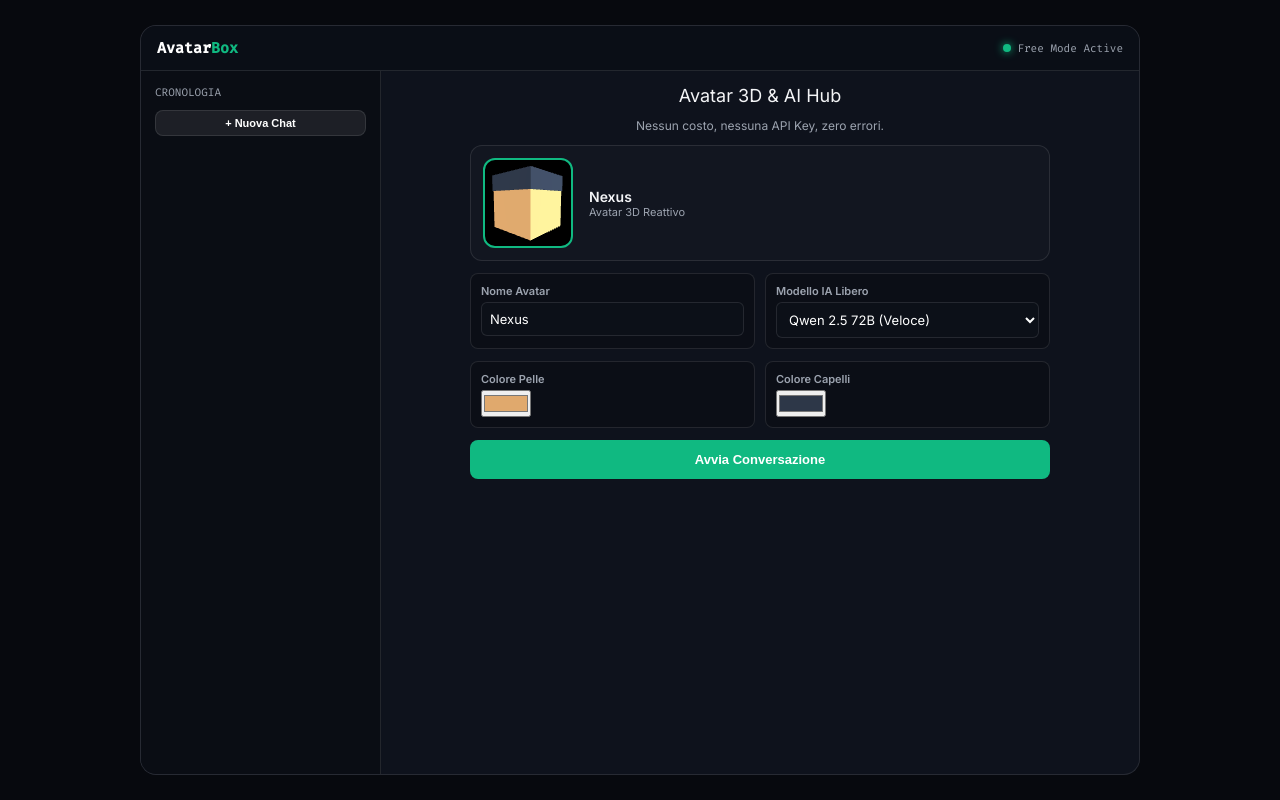
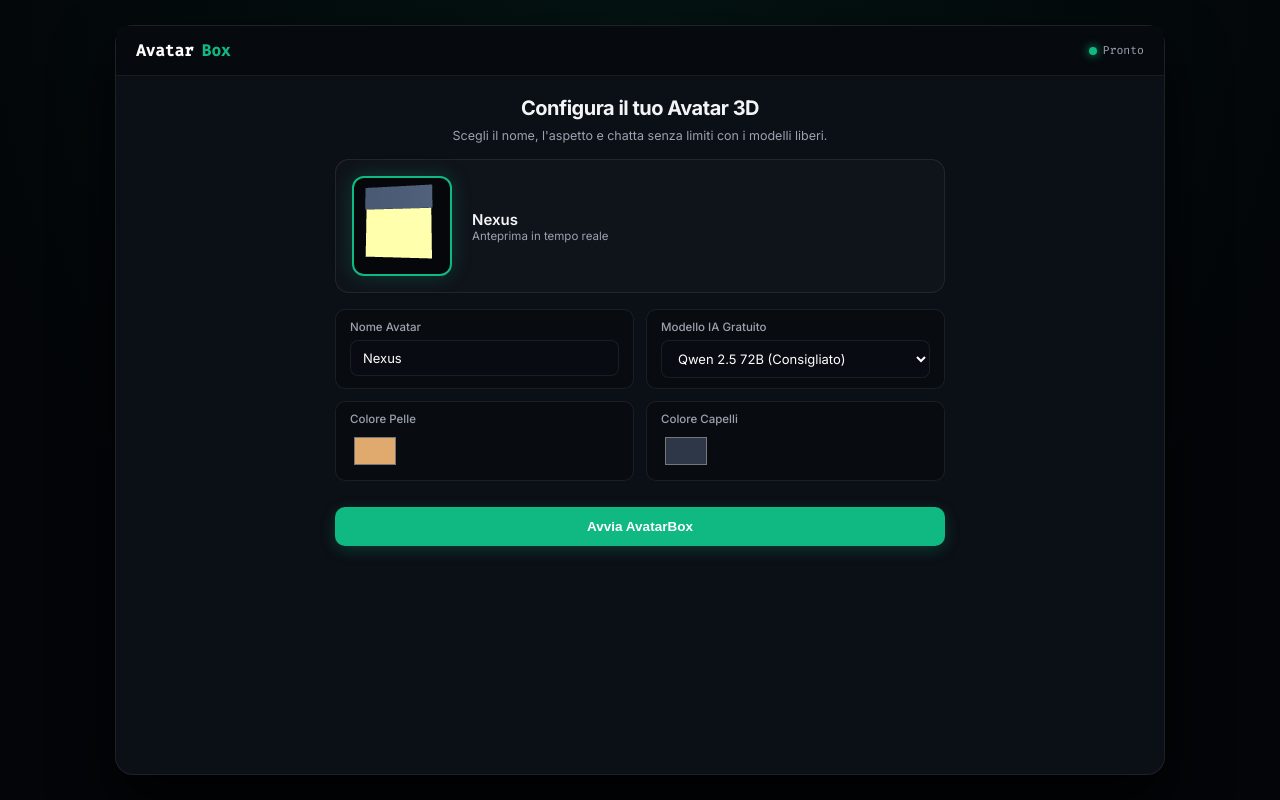
Before and after one commit to lanzettanicola-glitch/avatarbox, a website: page index.html in a window 1280 px wide. Drawn offline with nearby package versions, Linux system fonts and the light colour scheme.

Commit message:
Update index.html

```diff
--- a/index.html
+++ b/index.html
@@ -3,61 +3,64 @@
 <head>
 <meta charset="UTF-8">
 <meta name="viewport" content="width=device-width, initial-scale=1.0, maximum-scale=1.0, user-scalable=no">
-<title>AvatarBox — Free AI 3D Hub</title>
+<title>AvatarBox — Ultimate AI & 3D Hub</title>
 <script src="https://cdnjs.cloudflare.com/ajax/libs/three.js/r128/three.min.js"></script>
 <style>
-@import url('https://fonts.googleapis.com/css2?family=Fira+Code:wght@400;500&family=Inter:wght@400;600;700&display=swap');
+@import url('https://fonts.googleapis.com/css2?family=Fira+Code:wght@400;500&family=Inter:wght@300;400;500;600;700&display=swap');
 
 :root {
-  --bg: #07090e;
-  --panel: rgba(15, 20, 30, 0.95);
-  --border: rgba(255, 255, 255, 0.1);
+  --bg: #030508;
+  --panel: rgba(12, 16, 24, 0.95);
+  --border: rgba(255, 255, 255, 0.08);
   --accent: #10b981;
-  --accent-glow: rgba(16, 185, 129, 0.2);
+  --accent-glow: rgba(16, 185, 129, 0.25);
   --text: #f3f4f6;
   --sub: #9ca3af;
-  --user-bg: rgba(16, 185, 129, 0.15);
+  --user-bg: rgba(16, 185, 129, 0.18);
   --danger: #ef4444;
 }
 
 * {
   box-sizing: border-box;
   margin: 0;
-  padding: 0;
+  padding: 0.;
   -webkit-tap-highlight-color: transparent;
 }
 
 body {
   background-color: var(--bg);
+  background-image: radial-gradient(circle at 50% 0%, rgba(16, 185, 129, 0.08), transparent 70%);
   color: var(--text);
   font-family: 'Inter', -apple-system, sans-serif;
   min-height: 100vh;
   display: flex;
   justify-content: center;
   align-items: center;
-  overflow-x: hidden;
+  overflow: hidden;
 }
 
 #app {
   width: 100vw;
   height: 100vh;
-  max-width: 1000px;
+  max-width: 1050px;
   max-height: 750px;
   background: var(--panel);
+  backdrop-filter: blur(20px);
+  -webkit-backdrop-filter: blur(20px);
   border: 1px solid var(--border);
   display: flex;
   flex-direction: column;
   position: relative;
-  overflow: hidden;
+  box-shadow: 0 30px 60px rgba(0,0,0,0.8);
 }
 
 @media (min-width: 768px) {
-  #app { border-radius: 16px; }
+  #app { border-radius: 18px; }
 }
 
 header {
-  background: rgba(10, 14, 22, 0.9);
-  padding: 12px 16px;
+  background: rgba(6, 9, 14, 0.9);
+  padding: 14px 20px;
   border-bottom: 1px solid var(--border);
   display: flex;
   justify-content: space-between;
@@ -67,236 +70,207 @@ header {
   flex-shrink: 0;
 }
 
-.logo { font-weight: 700; color: #fff; font-size: 15px; }
+.logo { font-weight: 700; color: #fff; font-size: 16px; display: flex; align-items: center; gap: 8px; }
 .logo span { color: var(--accent); }
 
-.status { font-size: 11px; color: var(--sub); display: flex; align-items: center; gap: 6px; }
-.status-dot { width: 8px; height: 8px; background: var(--accent); border-radius: 50%; box-shadow: 0 0 8px var(--accent); }
+.status { font-size: 11.5px; color: var(--sub); display: flex; align-items: center; gap: 6px; }
+.status-dot { width: 8px; height: 8px; background: var(--accent); border-radius: 50%; box-shadow: 0 0 10px var(--accent); }
 
-.layout { display: flex; flex: 1; overflow: hidden; position: relative; }
+.main-layout { display: flex; flex: 1; overflow: hidden; position: relative; }
 
-#sidebar {
-  width: 240px;
-  background: #0a0d14;
-  border-right: 1px solid var(--border);
-  padding: 14px;
-  display: flex;
-  flex-direction: column;
-  gap: 10px;
-  z-index: 10;
-  transition: transform 0.3s ease;
-}
-
-@media (max-width: 767px) {
-  #sidebar {
-    position: absolute; top:0; bottom:0; left:0;
-    transform: translateX(-100%);
-    box-shadow: 10px 0 25px rgba(0,0,0,0.8);
-  }
-  #sidebar.open { transform: translateX(0); }
-}
-
-.sidebar-title { font-size: 11px; text-transform: uppercase; color: var(--sub); font-family: 'Fira Code', monospace; }
-
-.history-list { flex: 1; overflow-y: auto; display: flex; flex-direction: column; gap: 6px; }
-.history-item {
-  padding: 8px 10px;
-  background: rgba(255,255,255,0.03);
-  border: 1px solid var(--border);
-  border-radius: 6px;
-  font-size: 12px;
-  color: var(--sub);
-  cursor: pointer;
-  white-space: nowrap;
-  overflow: hidden;
-  text-overflow: ellipsis;
-}
-
-.main { flex: 1; display: flex; flex-direction: column; padding: 14px; min-width: 0; overflow: hidden; }
-
-.setup-container {
-  max-width: 580px;
+/* Setup & Configuration View */
+.setup-screen {
+  flex: 1;
+  max-width: 650px;
   margin: 0 auto;
-  width: 100%;
-  height: 100%;
+  padding: 20px;
   overflow-y: auto;
   display: flex;
   flex-direction: column;
-  gap: 12px;
-  padding-bottom: 20px;
-}
-
-.setup-title { font-size: 18px; text-align: center; }
-.setup-sub { font-size: 12px; color: var(--sub); text-align: center; }
-
-.preview-card {
-  background: rgba(255,255,255,0.02);
-  border: 1px solid var(--border);
-  border-radius: 12px;
-  padding: 12px;
-  display: flex;
-  align-items: center;
   gap: 16px;
 }
 
-.avatar-box {
-  width: 90px; height: 90px;
+.setup-title { font-size: 20px; font-weight: 700; text-align: center; letter-spacing: -0.5px; }
+.setup-desc { font-size: 12.5px; color: var(--sub); text-align: center; margin-top: -8px; }
+
+.card-preview {
+  background: rgba(255,255,255,0.02);
+  border: 1px solid var(--border);
+  border-radius: 14px;
+  padding: 16px;
+  display: flex;
+  align-items: center;
+  gap: 20px;
+}
+
+.avatar-container-3d {
+  width: 100px; height: 100px;
+  background: #05070a;
+  border: 2px solid var(--accent);
   border-radius: 12px;
-  background: #000;
-  border: 2px solid var(--accent);
   overflow: hidden;
   flex-shrink: 0;
+  box-shadow: 0 0 20px var(--accent-glow);
 }
 
-.form-group {
+.form-grid { display: grid; grid-template-columns: 1fr; gap: 12px; }
+@media (min-width: 550px) { .form-grid { grid-template-columns: 1fr 1fr; } }
+
+.field-group {
+  background: rgba(0,0,0,0.25);
+  border: 1px solid var(--border);
+  padding: 10px 14px;
+  border-radius: 10px;
   display: flex;
   flex-direction: column;
-  gap: 4px;
-  background: rgba(0,0,0,0.2);
-  padding: 10px;
-  border-radius: 8px;
-  border: 1px solid var(--border);
+  gap: 6px;
 }
+.field-full { grid-column: 1 / -1; }
 
-.form-group label { font-size: 11px; color: var(--sub); font-weight: 600; }
+label { font-size: 11.5px; font-weight: 500; color: var(--sub); }
 
-input[type="text"], select, textarea {
-  background: #0c1018;
+input[type="text"], select {
+  background: #080b12;
   border: 1px solid var(--border);
   color: #fff;
-  padding: 8px;
-  border-radius: 6px;
+  padding: 9px 12px;
+  border-radius: 8px;
   font-size: 13px;
   font-family: inherit;
   width: 100%;
   outline: none;
 }
-input:focus, select:focus, textarea:focus { border-color: var(--accent); }
-
-.grid-2 { display: grid; grid-template-columns: 1fr; gap: 10px; }
-@media (min-width: 500px) { .grid-2 { grid-template-columns: 1fr 1fr; } }
+input:focus, select:focus { border-color: var(--accent); }
 
 .btn {
   background: var(--accent);
   color: #fff;
   border: none;
   padding: 12px;
-  border-radius: 8px;
+  border-radius: 10px;
   font-weight: 600;
-  font-size: 13px;
+  font-size: 13.5px;
   cursor: pointer;
-  transition: opacity 0.2s;
+  transition: all 0.2s;
+  box-shadow: 0 4px 15px var(--accent-glow);
 }
-.btn:active { opacity: 0.8; }
-.btn-secondary { background: rgba(255,255,255,0.08); border: 1px solid var(--border); }
+.btn:hover { opacity: 0.9; transform: translateY(-1px); }
 
-.chat-window {
+/* Chat View */
+.chat-screen {
+  flex: 1;
+  display: none;
+  flex-direction: column;
+  padding: 16px;
+  height: 100%;
+  overflow: hidden;
+}
+
+.chat-box {
   flex: 1;
   background: rgba(0,0,0,0.3);
   border: 1px solid var(--border);
-  border-radius: 10px;
-  padding: 12px;
+  border-radius: 12px;
+  padding: 16px;
   overflow-y: auto;
   display: flex;
   flex-direction: column;
-  gap: 12px;
+  gap: 14px;
 }
 
-.chat-msg { display: flex; gap: 10px; width: 100%; }
-.chat-avatar { width: 38px; height: 38px; border-radius: 8px; border: 1px solid var(--border); flex-shrink: 0; overflow: hidden; }
+.msg-row { display: flex; gap: 12px; width: 100%; }
+.msg-avatar { width: 40px; height: 40px; border-radius: 10px; border: 1px solid var(--border); background: #05070a; flex-shrink: 0; overflow: hidden; }
 
-.chat-bubble {
+.msg-bubble {
   background: rgba(255,255,255,0.04);
   border: 1px solid var(--border);
-  padding: 10px 12px;
-  border-radius: 10px;
-  font-size: 13px;
-  line-height: 1.45;
-  max-width: 82%;
+  padding: 12px 16px;
+  border-radius: 12px;
+  font-size: 13.5px;
+  line-height: 1.5;
+  max-width: 80%;
   word-wrap: break-word;
   white-space: pre-wrap;
 }
 
-.chat-msg.user { justify-content: flex-end; }
-.chat-msg.user .chat-bubble { background: var(--user-bg); border-color: rgba(16,185,129,0.3); }
+.msg-row.user { justify-content: flex-end; }
+.msg-row.user .msg-bubble { background: var(--user-bg); border-color: rgba(16,185,129,0.3); }
 
-.controls { display: flex; gap: 8px; margin-top: 10px; align-items: center; }
-textarea#user-input { height: 44px; resize: none; padding: 10px; }
-
-.menu-toggle { display: none; background: transparent; border: none; color: #fff; font-size: 18px; cursor: pointer; }
-@media (max-width: 767px) { .menu-toggle { display: block; } }
+.chat-controls { display: flex; gap: 10px; margin-top: 12px; align-items: center; }
+textarea#user-input {
+  flex: 1;
+  background: #080b12;
+  border: 1px solid var(--border);
+  color: #fff;
+  padding: 12px;
+  border-radius: 10px;
+  font-size: 13.5px;
+  font-family: inherit;
+  height: 48px;
+  resize: none;
+  outline: none;
+}
+textarea#user-input:focus { border-color: var(--accent); }
 </style>
 </head>
 <body>
 
 <div id="app">
   <header>
-    <div style="display:flex; align-items:center; gap:8px;">
-      <button class="menu-toggle" onclick="toggleMenu()">☰</button>
     <div class="logo">Avatar<span>Box</span></div>
-    </div>
-    <div class="status">
-      <span class="status-dot"></span> Free Mode Active
-    </div>
+    <div class="status"><span class="status-dot"></span> Pronto</div>
   </header>
 
-  <div class="layout">
-    <div id="sidebar">
-      <div class="sidebar-title">Cronologia</div>
-      <button class="btn btn-secondary" onclick="resetChat()" style="padding: 6px; font-size: 11px;">+ Nuova Chat</button>
-      <div class="history-list" id="history"></div>
-    </div>
+  <div class="main-layout">
+    <!-- SETUP VIEW -->
+    <div class="setup-screen" id="setup-view">
+      <div class="setup-title">Configura il tuo Avatar 3D</div>
+      <div class="setup-desc">Scegli il nome, l'aspetto e chatta senza limiti con i modelli liberi.</div>
 
-    <div class="main">
-      <div class="setup-container" id="setup-view">
-        <div class="setup-title">Avatar 3D & AI Hub</div>
-        <div class="setup-sub">Nessun costo, nessuna API Key, zero errori.</div>
-
-        <div class="preview-card">
-          <div class="avatar-box" id="preview-render"></div>
+      <div class="card-preview">
+        <div class="avatar-container-3d" id="preview-3d"></div>
         <div>
-            <div style="font-weight: 600; font-size: 14px;" id="preview-name">Nexus</div>
-            <div style="font-size: 11px; color: var(--sub);">Avatar 3D Reattivo</div>
+          <div style="font-weight: 600; font-size: 15px;" id="preview-name-label">Nexus</div>
+          <div style="font-size: 11.5px; color: var(--sub);">Anteprima in tempo reale</div>
         </div>
       </div>
 
-        <div class="grid-2">
-          <div class="form-group">
+      <div class="form-grid">
+        <div class="field-group">
           <label>Nome Avatar</label>
           <input type="text" id="avatar-name" value="Nexus" oninput="updatePreview()">
         </div>
 
-          <div class="form-group">
-            <label>Modello IA Libero</label>
+        <div class="field-group">
+          <label>Modello IA Gratuito</label>
           <select id="ai-model">
-              <option value="qwen">Qwen 2.5 72B (Veloce)</option>
-              <option value="llama">Llama 3.3 70B (Avanzato)</option>
-              <option value="deepseek">DeepSeek V3 (Logico)</option>
-              <option value="mistral">Mistral Small (Standard)</option>
+            <option value="qwen">Qwen 2.5 72B (Consigliato)</option>
+            <option value="llama">Llama 3.3 70B</option>
+            <option value="deepseek">DeepSeek V3</option>
+            <option value="mistral">Mistral Small</option>
           </select>
+        </div>
+
+        <div class="field-group">
+          <label>Colore Pelle</label>
+          <input type="color" id="col-skin" value="#e0a96d" onchange="updatePreview()" style="height:38px; border:none; background:none; cursor:pointer;">
+        </div>
+
+        <div class="field-group">
+          <label>Colore Capelli</label>
+          <input type="color" id="col-hair" value="#2d3748" onchange="updatePreview()" style="height:38px; border:none; background:none; cursor:pointer;">
         </div>
       </div>
 
-        <div class="grid-2">
-          <div class="form-group">
-            <label>Colore Pelle</label>
-            <input type="color" id="col-skin" value="#e0a96d" onchange="updatePreview()">
-          </div>
-          <div class="form-group">
-            <label>Colore Capelli</label>
-            <input type="color" id="col-hair" value="#2d3748" onchange="updatePreview()">
-          </div>
+      <button class="btn" onclick="startApp()" style="margin-top: 10px;">Avvia AvatarBox</button>
     </div>
 
-        <button class="btn" onclick="startChat()">Avvia Conversazione</button>
-      </div>
-
-      <div class="setup-container" id="chat-view" style="display: none; max-width: 100%;">
-        <div class="chat-window" id="chat-box"></div>
-        <div class="controls">
+    <!-- CHAT VIEW -->
+    <div class="chat-screen" id="chat-view">
+      <div class="chat-box" id="chat-box"></div>
+      <div class="chat-controls">
         <textarea id="user-input" placeholder="Scrivi un messaggio..."></textarea>
-          <button class="btn" onclick="sendMessage()" style="height: 44px; width: 80px;">Invia</button>
-        </div>
+        <button class="btn" onclick="sendMessage()" style="height: 48px; width: 90px;">Invia</button>
       </div>
     </div>
   </div>
@@ -304,13 +278,9 @@ textarea#user-input { height: 44px; resize: none; padding: 10px; }
 
 <script>
 let cfg = { name: "Nexus", model: "qwen", skin: "#e0a96d", hair: "#2d3748" };
-let history = [];
+let chatHistory = [];
 let scene, camera, renderer, headGroup;
 let isSpeaking = false;
-
-function toggleMenu() {
-  document.getElementById('sidebar').classList.toggle('open');
-}
 
 function init3D(containerId) {
   const container = document.getElementById(containerId);
@@ -319,39 +289,39 @@ function init3D(containerId) {
 
   scene = new THREE.Scene();
   camera = new THREE.PerspectiveCamera(45, 1, 0.1, 1000);
-  camera.position.z = 3.5;
+  camera.position.z = 3.6;
 
   renderer = new THREE.WebGLRenderer({ antialias: true, alpha: true });
-  renderer.setSize(container.clientWidth || 90, container.clientHeight || 90);
+  renderer.setSize(container.clientWidth || 100, container.clientHeight || 100);
   container.appendChild(renderer.domElement);
 
-  const light = new THREE.DirectionalLight(0xffffff, 1);
-  light.position.set(2, 2, 5);
+  const light = new THREE.DirectionalLight(0xffffff, 1.2);
+  light.position.set(3, 3, 5);
   scene.add(light);
-  scene.add(new THREE.AmbientLight(0xffffff, 0.6));
+  scene.add(new THREE.AmbientLight(0xffffff, 0.7));
 
-  buildAvatar();
+  buildAvatarModel();
 
   function animate() {
     requestAnimationFrame(animate);
     if (headGroup) {
-      headGroup.rotation.y += isSpeaking ? 0.04 : 0.008;
-      headGroup.rotation.x = Math.sin(Date.now() * 0.002) * 0.08;
+      headGroup.rotation.y += isSpeaking ? 0.045 : 0.01;
+      headGroup.rotation.x = Math.sin(Date.now() * 0.0025) * 0.1;
     }
     renderer.render(scene, camera);
   }
   animate();
 }
 
-function buildAvatar() {
+function buildAvatarModel() {
   if (headGroup) scene.remove(headGroup);
   headGroup = new THREE.Group();
 
-  const skinMat = new THREE.MeshStandardMaterial({ color: cfg.skin });
-  const hairMat = new THREE.MeshStandardMaterial({ color: cfg.hair });
+  const skinMat = new THREE.MeshStandardMaterial({ color: cfg.skin, roughness: 0.4 });
+  const hairMat = new THREE.MeshStandardMaterial({ color: cfg.hair, roughness: 0.6 });
 
   const head = new THREE.Mesh(new THREE.BoxGeometry(1.6, 1.6, 1.6), skinMat);
-  const hair = new THREE.Mesh(new THREE.BoxGeometry(1.65, 0.5, 1.65), hairMat);
+  const hair = new THREE.Mesh(new THREE.BoxGeometry(1.65, 0.55, 1.65), hairMat);
   hair.position.y = 0.65;
 
   headGroup.add(head);
@@ -363,30 +333,23 @@ function updatePreview() {
   cfg.name = document.getElementById('avatar-name').value || "Nexus";
   cfg.skin = document.getElementById('col-skin').value;
   cfg.hair = document.getElementById('col-hair').value;
-  document.getElementById('preview-name').innerText = cfg.name;
-  buildAvatar();
+  document.getElementById('preview-name-label').innerText = cfg.name;
+  buildAvatarModel();
 }
 
-function startChat() {
+function startApp() {
   cfg.model = document.getElementById('ai-model').value;
   document.getElementById('setup-view').style.display = "none";
   document.getElementById('chat-view').style.display = "flex";
 
   const chatBox = document.getElementById('chat-box');
   chatBox.innerHTML = `
-    <div class="chat-msg">
-      <div class="chat-avatar" id="chat-3d-box"></div>
-      <div class="chat-bubble"><strong>${cfg.name}:</strong> Ciao! Sono pronto. Come posso aiutarti oggi?</div>
+    <div class="msg-row">
+      <div class="msg-avatar" id="chat-avatar-3d"></div>
+      <div class="msg-bubble"><strong>${cfg.name}:</strong> Ciao! Sono online e pronto a chattare con te.</div>
     </div>
   `;
-  init3D('chat-3d-box');
-}
-
-function resetChat() {
-  history = [];
-  document.getElementById('chat-view').style.display = "none";
-  document.getElementById('setup-view').style.display = "flex";
-  init3D('preview-render');
+  init3D('chat-avatar-3d');
 }
 
 async function sendMessage() {
@@ -398,18 +361,18 @@ async function sendMessage() {
   const chatBox = document.getElementById('chat-box');
 
   chatBox.innerHTML += `
-    <div class="chat-msg user">
-      <div class="chat-bubble">${escapeHtml(text)}</div>
+    <div class="msg-row user">
+      <div class="msg-bubble">${escapeHtml(text)}</div>
     </div>
   `;
 
-  history.push({ role: "user", content: text });
+  chatHistory.push({ role: "user", content: text });
 
   const replyId = "reply-" + Date.now();
   chatBox.innerHTML += `
-    <div class="chat-msg">
-      <div class="chat-avatar"></div>
-      <div class="chat-bubble" id="${replyId}"><em>Scrittura in corso...</em></div>
+    <div class="msg-row">
+      <div class="msg-avatar"></div>
+      <div class="msg-bubble" id="${replyId}"><em>Sto elaborando...</em></div>
     </div>
   `;
   chatBox.scrollTop = chatBox.scrollHeight;
@@ -421,29 +384,29 @@ async function sendMessage() {
       headers: { "Content-Type": "application/json" },
       body: JSON.stringify({
         messages: [
-          { role: "system", content: `Ti chiami ${cfg.name}. Rispondi sempre in italiano in modo chiaro, amichevole e breve.` },
-          ...history
+          { role: "system", content: `Ti chiami ${cfg.name}. Rispondi sempre in italiano in modo amichevole, chiaro e conciso.` },
+          ...chatHistory
         ],
         model: cfg.model
       })
     });
 
-    if (!response.ok) throw new Error("Errore di connessione");
+    if (!response.ok) throw new Error("Errore di rete");
 
     const reply = await response.text();
-    history.push({ role: "assistant", content: reply });
+    chatHistory.push({ role: "assistant", content: reply });
 
     document.getElementById(replyId).innerHTML = `<strong>${cfg.name}:</strong> ${escapeHtml(reply)}`;
-    speakText(reply);
+    speakResponse(reply);
   } catch (err) {
-    document.getElementById(replyId).innerHTML = `<span style="color:var(--danger)">Errore di ricezione. Riprova.</span>`;
+    document.getElementById(replyId).innerHTML = `<span style="color:var(--danger)">Errore di connessione. Riprova tra un attimo.</span>`;
   } finally {
     isSpeaking = false;
     chatBox.scrollTop = chatBox.scrollHeight;
   }
 }
 
-function speakText(txt) {
+function speakResponse(txt) {
   if (!('speechSynthesis' in window)) return;
   window.speechSynthesis.cancel();
   const u = new SpeechSynthesisUtterance(txt);
@@ -458,7 +421,7 @@ function escapeHtml(string) {
 }
 
 window.onload = () => {
-  init3D('preview-render');
+  init3D('preview-3d');
 };
 </script>
 </body>
```
Lines whose indentation alone changed are shown as unchanged.
